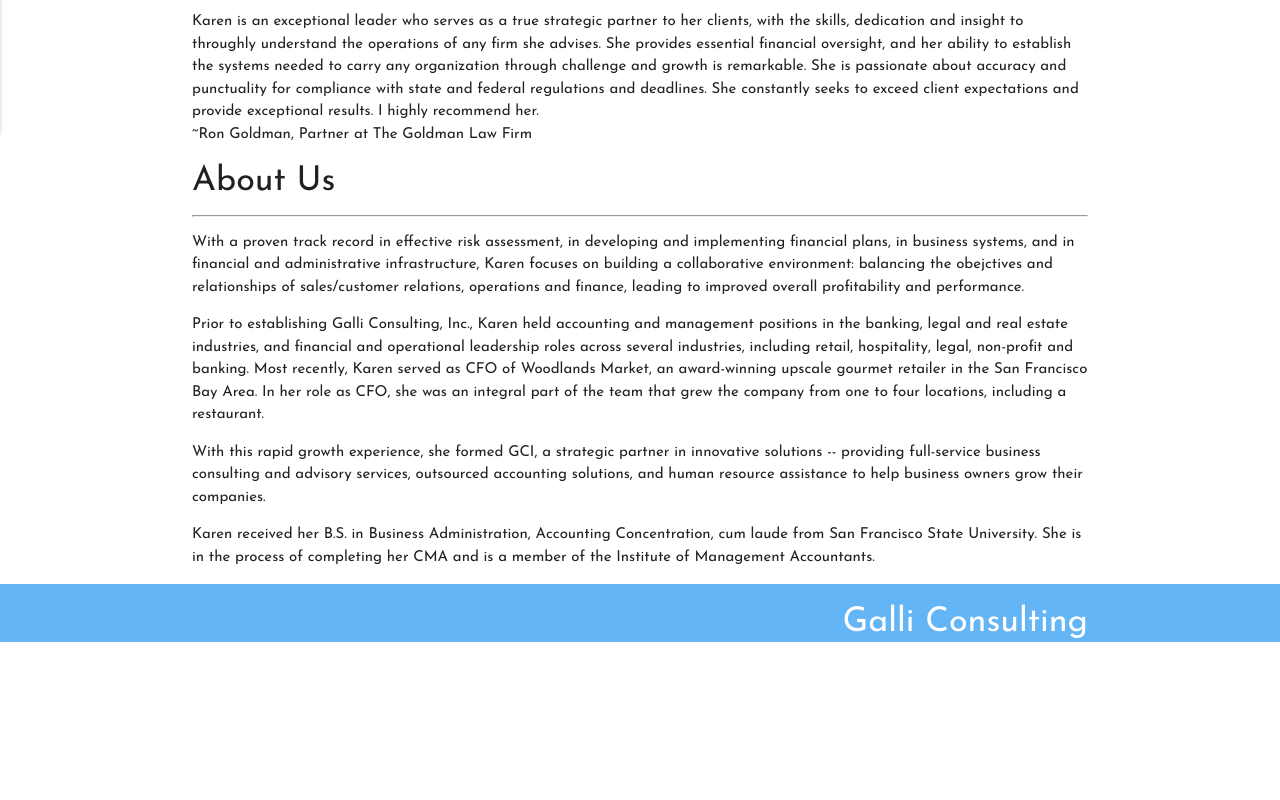
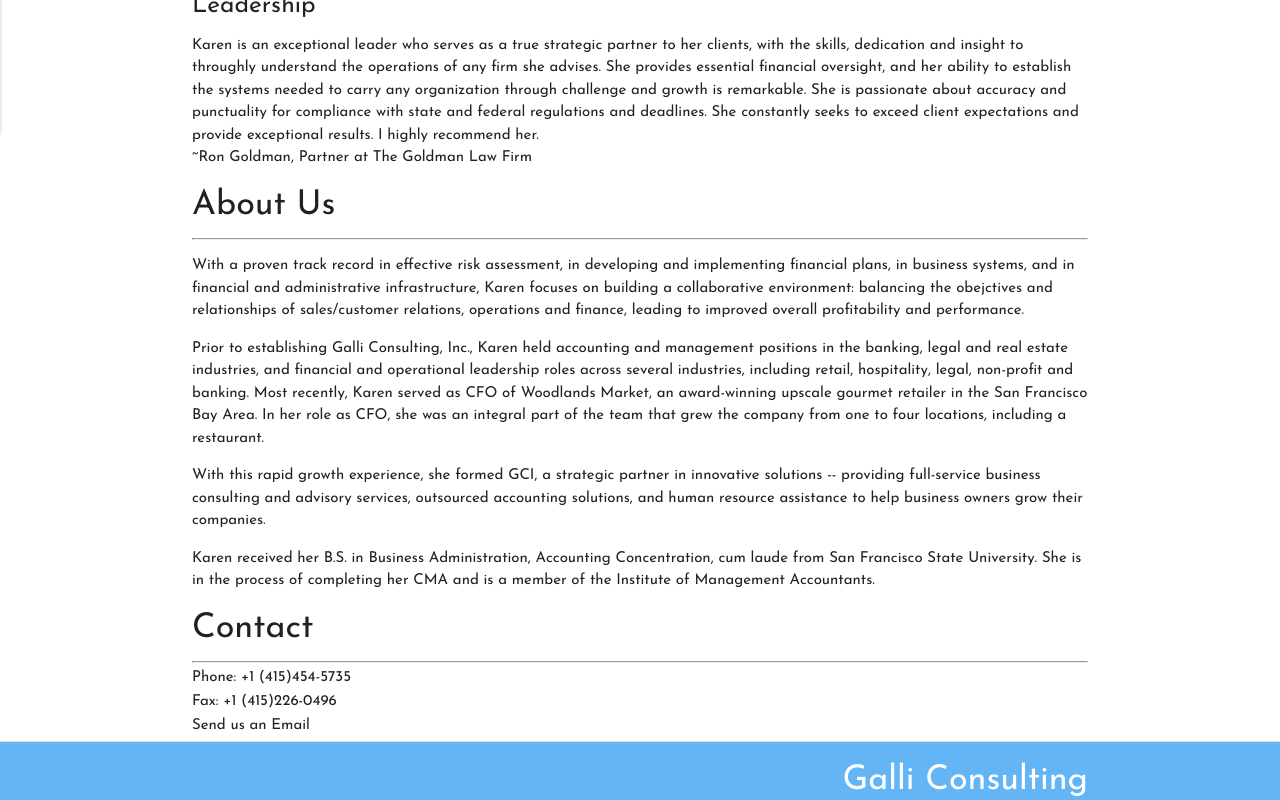
Before and after one commit to balbini/galliconsulting, a website: page frontend/index.html in a window 1280 px wide. Shown: the part 727-1527 px from the top of the page. Before the commit the page ends 1369 px from the top, so only its background shows below. Drawn offline with nearby package versions, Linux system fonts and the light colour scheme.

Commit message:
styling changes

```diff
--- a/frontend/assets/style.css
+++ b/frontend/assets/style.css
@@ -15,3 +15,9 @@
 * {
   font-family: 'Josefin Sans', sans-serif;
 }
+
+.logo {
+  display: block;
+  margin-left: auto;
+  margin-right: auto;
+}
--- a/frontend/index.html
+++ b/frontend/index.html
@@ -26,19 +26,19 @@
 
     <nav>
       <div class="nav-wrapper blue lighten-2">
-        <a href="#" class="brand-logo"><img src="./assets/images/Galli_logo.jpg"></a>
+        <a href="#" class="brand-logo center">Galli Consulting, Inc.</a>
         <a data-activates="mobile-demo" class="button-collapse"><i class="material-icons">menu</i></a>
           <ul id="nav-mobile" class="right hide-on-med-and-down">
             <li><a href="#">Services</a></li>
             <li><a href="#about">About</a></li>
-            <li><a href="#modal1" class="modal-trigger">Contact</a></li>
+            <li><a href="#contact">Contact</a></li>
             <li><a href="#">Client Signup</a></li>
             <li><a href="#">Resources</a></li>
           </ul>
           <ul class="side-nav" id="mobile-demo">
             <li><a href="#">Services</a></li>
             <li><a href="#about">About</a></li>
-            <li><a href="#modal1" class="modal-trigger">Contact</a></li>
+            <li><a href="#contact">Contact</a></li>
             <li><a href="#">Client Signup</a></li>
             <li><a href="#">Resources</a></li>
           </ul>
@@ -47,6 +47,7 @@
 
     <div class="container">
       <h4>Accounting, Finance, IT, and HR for Startups and Growing Companies</h4>
+      <img class="logo" src="./assets/images/Galli_logo.jpg">
       <hr>
       <div id="testimonials">
         <h4>Client Testimonials</h4>
@@ -70,6 +71,7 @@
           </div>
         </div>
       </div>
+
       <div id="modal1" class="modal modal-fixed-footer">
         <!-- update modal to have your contact info -->
         <div class="modal-content">
@@ -117,6 +119,14 @@
         <p>With this rapid growth experience, she formed GCI, a strategic partner in innovative solutions -- providing full-service business consulting and advisory services, outsourced accounting solutions, and human resource assistance to help business owners grow their companies.</p>
         <p>Karen received her B.S. in Business Administration, Accounting Concentration, cum laude from San Francisco State University. She is in the process of completing her CMA and is a member of the Institute of Management Accountants.</p>
       </div>
+      <div class="container" id="contact">
+        <h4>Contact</h4>
+        <hr>
+        <h6>Phone: +1 (415)454-5735</h6>
+        <h6>Fax: +1 (415)226-0496</h6>
+        <h6 href="#modal1" class="modal-trigger">Send us an Email</h6>
+      </div>
+      <div class="divider"></div>
   </div>
   <footer class="page-footer blue lighten-2">
     <div class="container">
```
